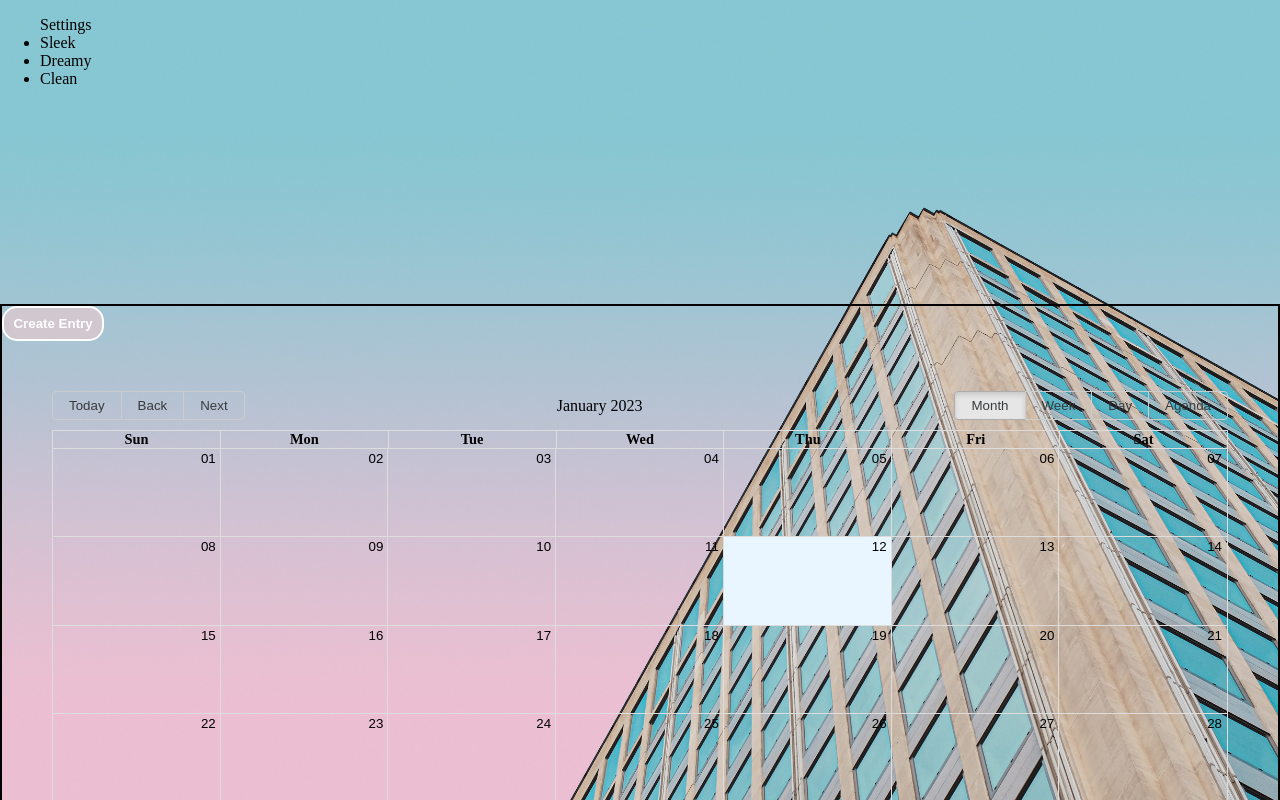
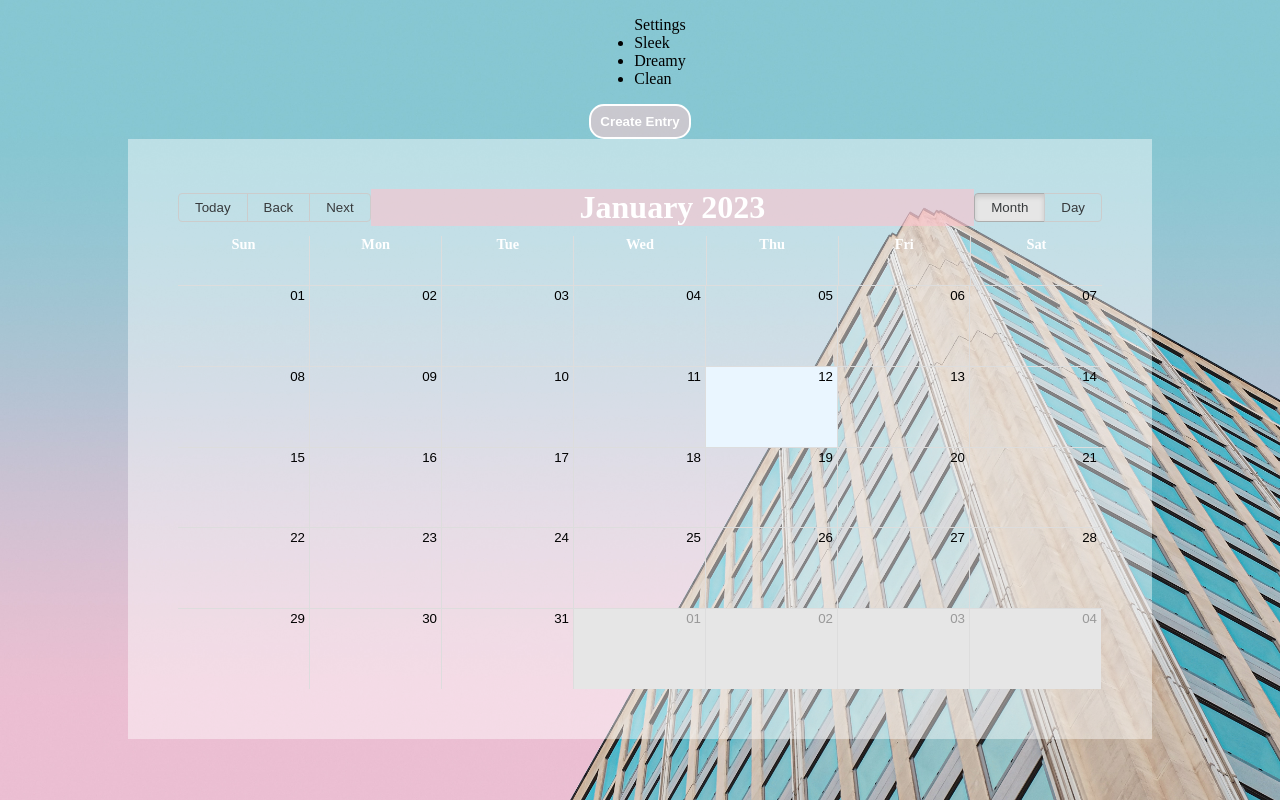
Before and after one commit to Ekfman/e-journal, a React (Create React App) app in the folder e-journal/: page / in a window 1280 px wide. Built offline with nearby package versions, Linux system fonts and the light colour scheme.

Commit message:
calendar styling

```diff
--- a/e-journal/src/components/App.css
+++ b/e-journal/src/components/App.css
@@ -10,6 +10,7 @@
   position: fixed;
   top: 0;
   left: 0;
+  align-items: center;
 }
 
 /* @media screen and (max-width: 1024px) {
@@ -20,10 +21,11 @@
 } */
 
 .calendar-container{
-  margin-top: 200px;
   display: flex;
   flex-direction: column;
-  border: 2px black solid;
+  background-color: rgba(255, 255, 255, 0.436);
+  width: 80%;
+  /* border: 2px black solid; */
 }
 
 .newEntryButton{
@@ -48,7 +50,7 @@
   border: 2px solid white;
 }
 
-.react-calendar {
+/* .react-calendar {
   width: 1000px;
   background-color: #fff;
   color: white;
@@ -116,4 +118,25 @@
  .react-calendar__tile--active:enabled:focus {
   background: #89c1d4;
   color: white;
+ } */
+
+ .rbc-header{
+  height: 50px;
+  padding-top: 15px;
+  color: white;
+  font-weight: bold;
+
  }
+
+ .rbc-toolbar-label{
+  color: white;
+  font-weight: bold;
+  font-size: xx-large;
+  background-color: rgba(255, 192, 203, 0.561);
+ }
+
+ .rbc-month-view{
+  border: none !important;
+  /* border-radius: 12px;
+  background-color: rgba(255, 255, 255, 0.484); */
+ }
--- a/e-journal/src/components/App.js
+++ b/e-journal/src/components/App.js
@@ -6,6 +6,7 @@ import parse from 'date-fns/parse';
 import startOfWeek from 'date-fns/startOfWeek';
 import getDay from 'date-fns/getDay';
 import "react-big-calendar/lib/css/react-big-calendar.css";
+// import { MonthView } from 'react-calendar';
 // import DatePicker from "react-datepicker";
 // import settings from '/assets'
 
@@ -33,9 +34,9 @@ function App() {
       </ul>
     </nav>
 
+    <button className='newEntryButton'>Create Entry</button>
     <div className="calendar-container">
-    <button className='newEntryButton'>Create Entry</button>
-      <center><Calendar localizer={localizer} style={{height: 500, margin: "50px"}}/></center>
+      <center><Calendar localizer={localizer} style={{height: 500, margin: "50px"}} views={['month', 'day']}/></center>
     <div className="text-center">
     </div>
     </div>
```
